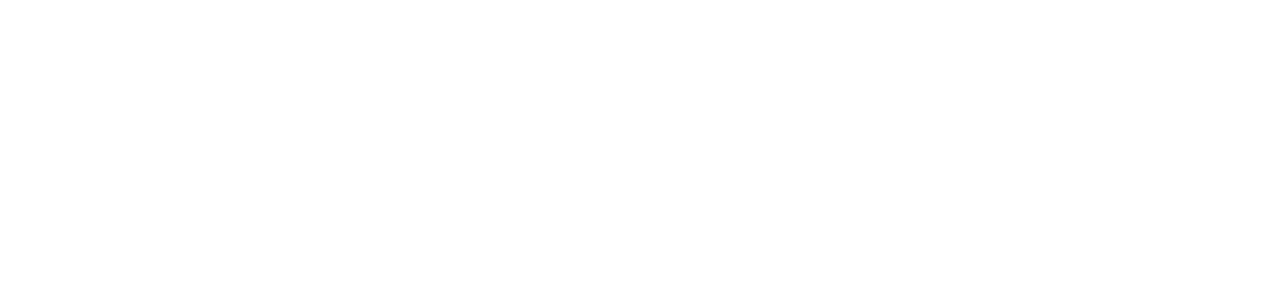
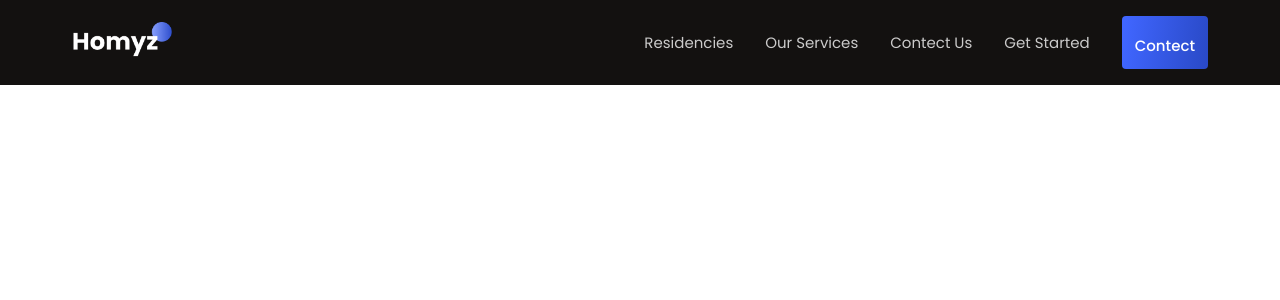
Before and after one commit to ali27-dev/real-Estate-website, a React (Vite) app: page / in a window 1280 px wide. Shown: the top 300 px of the page. Built offline with nearby package versions, Linux system fonts and the light colour scheme.

Commit message:
after setting enviroment i bulid nav-section and also adjust the files and font-sizes to my strategies

```diff
--- a/index.html
+++ b/index.html
@@ -11,6 +11,8 @@
       href="https://fonts.googleapis.com/css2?family=Poppins:ital,wght@0,100;0,200;0,300;0,400;0,500;0,600;0,700;0,800;0,900;1,100;1,200;1,300;1,400;1,500;1,600;1,700;1,800;1,900&display=swap"
       rel="stylesheet"
     />
+    <!-- css-link -->
+    <link rel="stylesheet" href="style.css" />
     <title>Real Estate</title>
   </head>
   <body>
--- a/src/App.jsx
+++ b/src/App.jsx
@@ -1,4 +1,5 @@
 import Header from "./components/Header/Header.jsx";
+
 function App() {
   return (
     <div className="App">
--- a/src/components/Header/Header.css
+++ b/src/components/Header/Header.css
@@ -0,0 +1,17 @@
+.h-wrapper {
+  background-color: var(--black);
+  color: white;
+}
+
+.h-container {
+  justify-content: space-between;
+  padding-top: 1.6rem;
+  padding-bottom: 1.6rem;
+  color: var(--secondary);
+}
+
+.h-menu {
+  gap: 3.2rem;
+  font-size: 2.4rem;
+  font-weight: 400;
+}
--- a/src/components/Header/Header.jsx
+++ b/src/components/Header/Header.jsx
@@ -1,11 +1,24 @@
 import React from "react";
+import "./Header.css";
 
 function Header() {
   return (
     <div>
       <section className="h-wrapper">
-        <div className="h-container">
-          <img src="" alt="" />
+        <div className="flex-center  inner-width h-container">
+          <div className="logo-div">
+            <img src="./logo.png" alt="logo" width={100} />
+          </div>
+
+          <div className="flex-center h-menu">
+            <a href="">Residencies</a>
+            <a href="">Our Services</a>
+            <a href="">Contect Us</a>
+            <a href="">Get Started</a>
+            <button className="button">
+              <a href="">Contect</a>
+            </button>
+          </div>
         </div>
       </section>
     </div>
--- a/src/style.css
+++ b/src/style.css
@@ -12,6 +12,7 @@
 * {
   margin: 0;
   padding: 0;
+  font-size: 62.5%;
   box-sizing: border-box;
   font-family: "Poppins", sans-serif;
   scroll-behavior: smooth;
@@ -21,92 +22,110 @@
   text-decoration: none;
 }
 .paddings {
-  padding: 1.5rem;
+  padding: 2.4rem;
 }
 
-.innerWidth {
-  width: 100%;
+.inner-width {
+  max-width: 120rem;
+  padding: 0 3.2rem;
+  margin: 0 auto;
 }
 
-.flexCenter {
+.flex-center {
   display: flex;
-  row-gap: 2rem;
+  row-gap: 3.2rem;
   justify-content: center;
   align-items: center;
   flex-wrap: wrap;
 }
-.flexStart {
+.flex-start {
   display: flex;
   justify-content: flex-start;
   align-items: center;
 }
 
-.flexEnd {
+.flex-end {
   display: flex;
   justify-content: flex-end;
   align-items: center;
 }
 
-.flexColCenter {
+.flex-col-center {
   display: flex;
   justify-content: center;
   align-items: center;
   flex-direction: column;
 }
-.flexColStart {
+.flex-col-start {
   display: flex;
   flex-direction: column;
   justify-content: center;
   align-items: flex-start;
 }
-.flexColEnd {
+.flex-col-end {
   display: flex;
   flex-direction: column;
   justify-content: center;
   align-items: flex-end;
 }
 
-.primaryText {
+.primary-text {
   color: #1f3e72;
   font-weight: bold;
   font-size: 2rem;
 }
 
-.secondaryText {
+.secondary-text {
   color: rgb(140 139 139);
-  font-size: 0.9rem;
+  font-size: 1.4rem;
 }
-.orangeText {
+.orange-text {
   color: orange;
-  font-size: 1.5rem;
+  font-size: 2.4rem;
   font-weight: 600;
 }
 
+.button {
+  font-weight: 500;
+  padding: 0.9rem 1.3rem;
+  font-size: 2.4rem;
+  color: white;
+  background: var(--blue-gradient);
+  border-radius: 0.4rem;
+  border: none;
+  transition: all 300ms ease-in;
+}
+
+.button:hover {
+  cursor: pointer;
+  transform: scale(1.1);
+}
+
 /* media queries */
-@media (min-width: 1536px) {
+@media (min-width: 153.6rem) {
   .innerWidth {
-    max-width: 1280px;
+    max-width: 128rem;
     margin: auto;
   }
 }
 
-@media (min-width: 640px) {
+@media (min-width: 64rem) {
   .paddings {
-    padding: 4rem;
+    padding: 6.4rem;
   }
 }
 
-@media (min-width: 1280px), (min-width: 768px) {
+@media (min-width: 128rem), (min-width: 76.8rem) {
   .paddings {
-    padding: 2rem;
+    padding: 3.2rem;
   }
 }
 
-@media (max-width: 640px) {
+@media (max-width: 64rem) {
   .primaryText {
-    font-size: 1.5rem;
+    font-size: 2.4rem;
   }
   .orangeText {
-    font-size: 1.2rem;
+    font-size: 1.9rem;
   }
 }
```
